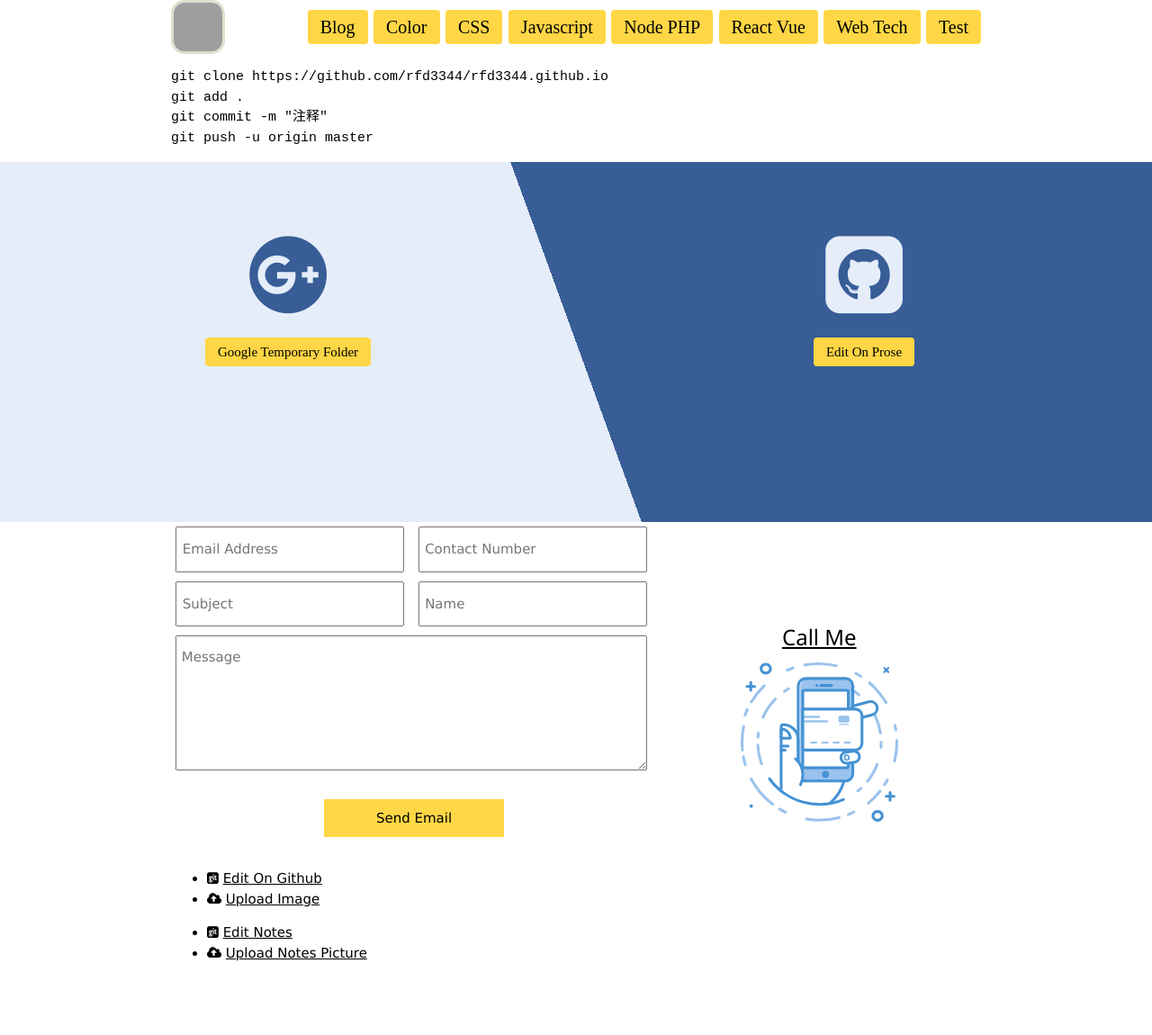
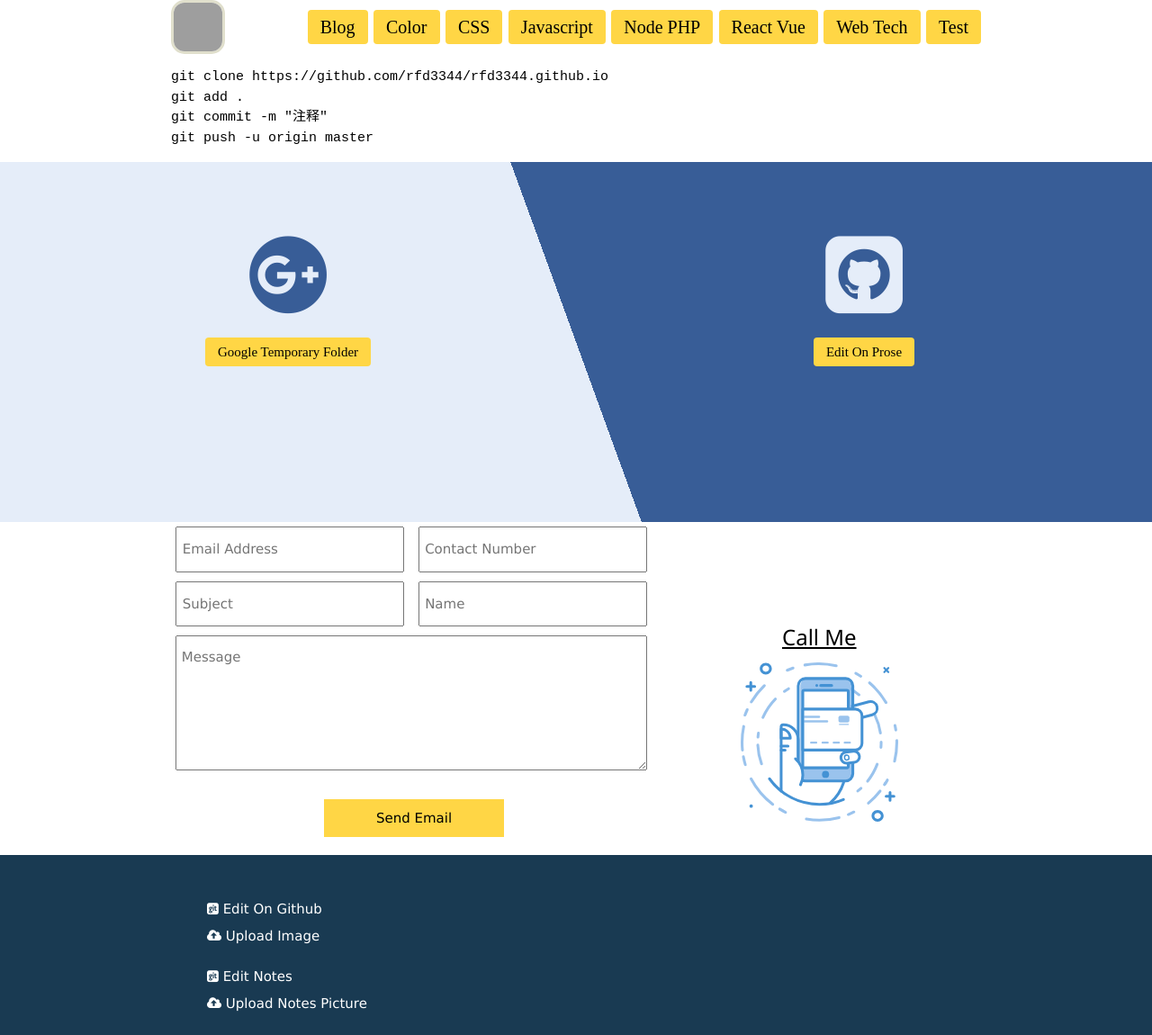
Before and after one commit to rfd3344a/rfd3344.github.io, a Jekyll site: the page built from index.html, in a window 1280 px wide. Shown: the whole page at 90% size. Built offline with Jekyll 4.4.1, drawn with Linux system fonts in a browser that asks for light colours; some web fonts are replaced; before the commit the page ends 1085 px from its top, so only the background shows below that; grey boxes are pictures that could not be loaded.

Commit message:
Update general.css

```diff
--- a/css/general.css
+++ b/css/general.css
@@ -10,7 +10,7 @@ section{
    margin: auto;
 }
 
-/******  Header *********/
+/***************  Header ***************/
 .masthead a img{
    display: inline-block;
    width: 60px;
@@ -37,3 +37,29 @@ section{
    transition:all 0.8s ease;
    background:#fcc43a;
 }
+
+
+
+/************  Footer *************/
+footer{
+    clear:both;
+    background: #193a52;
+  	color: white;
+    height: 200px;
+    margin: auto;
+    padding-top: 30px;
+}
+footer #FooterBlock{
+	width:45%;
+  	display:inline-block;
+}
+footer ul li{
+	list-style: none;
+  	line-height:30px;
+}
+footer ul li a{
+ 	text-decoration: none;
+}
+footer ul li a:hover{
+    text-decoration: underline;
+}
```
